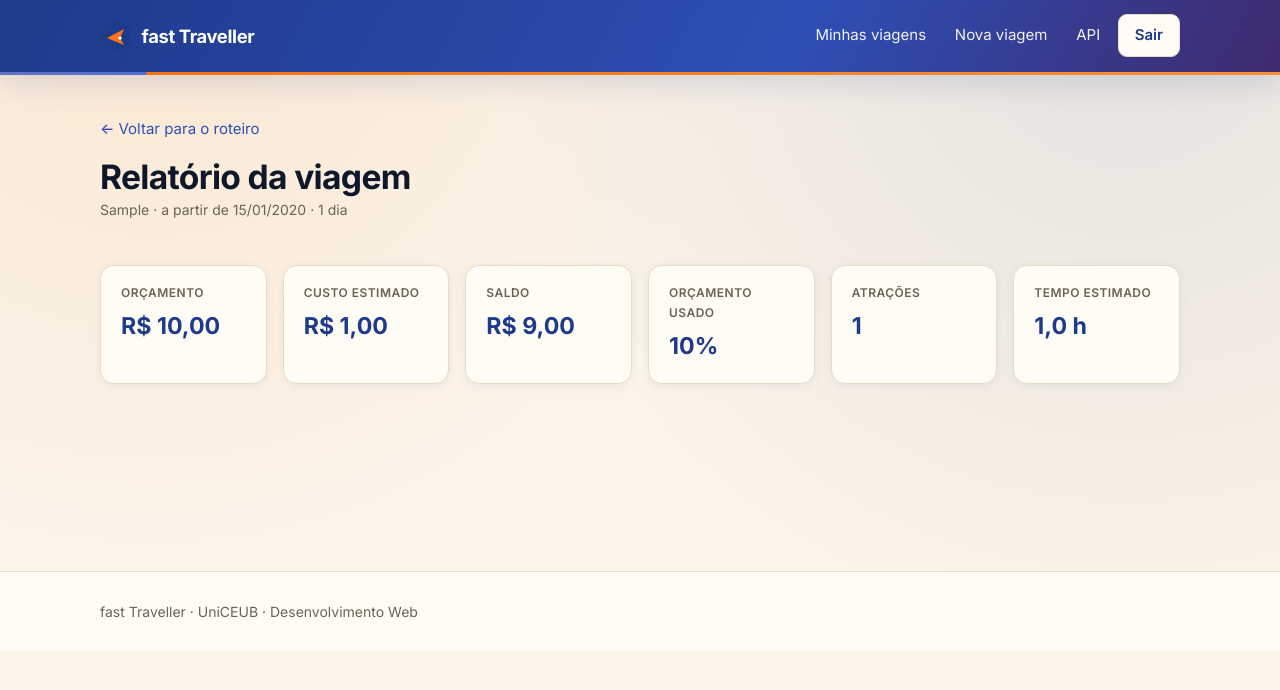
After one commit to YuriMacedoBolis/Fast-Traveller, a Django app: page /viagens/1/relatorio/ in a window 1280 px wide. The commit adds this page. Shown: the top 690 px of the page. Run offline with Django 5.2, Linux system fonts and the light colour scheme; a user stored in the database is signed in; tables that the repository leaves empty hold one stand-in row (values such as "Sample post"); parts of the project's set-up code (start-up, migrations or seed data) failed here and were passed over.

Commit message:
feat: cria pagina de relatorio com os indicadores da viagem

```diff
--- a/static/css/base.css
+++ b/static/css/base.css
@@ -897,3 +897,27 @@ a:hover {
     top: 5.5rem;
   }
 }
+
+.indicadores {
+  display: grid;
+  grid-template-columns: repeat(auto-fit, minmax(160px, 1fr));
+  gap: 1rem;
+  margin-bottom: 1.5rem;
+}
+
+.indicador {
+  padding: 1.1rem 1.25rem;
+  background: var(--superficie);
+  border: 1px solid var(--borda);
+  border-radius: var(--raio);
+  box-shadow: var(--sombra);
+  animation: surgir 460ms var(--transicao) both;
+}
+
+.indicador__valor {
+  display: block;
+  margin-top: 0.25rem;
+  font-size: 1.45rem;
+  font-weight: 700;
+  color: var(--azul-viagem);
+}
--- /dev/null
+++ b/templates/viagens/relatorio.html
@@ -0,0 +1,52 @@
+{% extends "base.html" %}
+
+{% block titulo %}Relatório {{ viagem.destino }} &middot; fast Traveller{% endblock %}
+
+{% block conteudo %}
+  <a class="link-voltar no-print" href="{% url 'viagens:roteiro' viagem.pk %}">&larr; Voltar para o roteiro</a>
+
+  <div class="cabecalho-pagina">
+    <div>
+      <h1>Relatório da viagem</h1>
+      <p class="legenda">
+        {{ viagem.destino }} &middot; a partir de {{ viagem.data_inicio|date:"d/m/Y" }} &middot;
+        {{ viagem.duracao_dias }} dia{{ viagem.duracao_dias|pluralize }}
+      </p>
+    </div>
+  </div>
+
+  <section class="indicadores">
+    <div class="indicador">
+      <span class="dado__rotulo">Orçamento</span>
+      <span class="indicador__valor">R$ {{ relatorio.orcamento_total|floatformat:"2g" }}</span>
+    </div>
+    <div class="indicador">
+      <span class="dado__rotulo">Custo estimado</span>
+      <span class="indicador__valor">R$ {{ relatorio.custo_total_estimado|floatformat:"2g" }}</span>
+    </div>
+    <div class="indicador">
+      <span class="dado__rotulo">Saldo</span>
+      <span class="indicador__valor {% if relatorio.saldo_restante < 0 %}texto-alerta{% else %}texto-sucesso{% endif %}">
+        R$ {{ relatorio.saldo_restante|floatformat:"2g" }}
+      </span>
+    </div>
+    <div class="indicador">
+      <span class="dado__rotulo">Orçamento usado</span>
+      <span class="indicador__valor">{{ uso_orcamento|floatformat:0 }}%</span>
+    </div>
+    <div class="indicador">
+      <span class="dado__rotulo">Atrações</span>
+      <span class="indicador__valor">{{ relatorio.total_atracoes }}</span>
+    </div>
+    <div class="indicador">
+      <span class="dado__rotulo">Tempo estimado</span>
+      <span class="indicador__valor">{{ viagem.tempo_total_estimado|floatformat:1 }} h</span>
+    </div>
+  </section>
+
+  {% if relatorio.saldo_restante < 0 %}
+    <p class="mensagem mensagem--error">
+      O roteiro passou do orçamento em R$ {{ estouro|floatformat:"2g" }}.
+    </p>
+  {% endif %}
+{% endblock %}
--- a/viagens/urls.py
+++ b/viagens/urls.py
@@ -5,6 +5,7 @@ from viagens.views import (
     ViagemDeleteView,
     ViagemDetailView,
     ViagemListView,
+    ViagemRelatorioView,
     ViagemUpdateView,
 )
 
@@ -14,6 +15,7 @@ urlpatterns = [
     path("viagens/", ViagemListView.as_view(), name="lista"),
     path("viagens/nova/", ViagemCreateView.as_view(), name="nova"),
     path("viagens/<int:pk>/", ViagemDetailView.as_view(), name="roteiro"),
+    path("viagens/<int:pk>/relatorio/", ViagemRelatorioView.as_view(), name="relatorio"),
     path("viagens/<int:pk>/editar/", ViagemUpdateView.as_view(), name="editar"),
     path("viagens/<int:pk>/excluir/", ViagemDeleteView.as_view(), name="excluir"),
 ]
--- a/viagens/views.py
+++ b/viagens/views.py
@@ -6,6 +6,7 @@ from django.views.generic import CreateView, DeleteView, DetailView, ListView, U
 from viagens.api.serializers import AtracaoSerializer
 from viagens.forms import BuscaViagemForm, ViagemForm
 from viagens.models import Categoria, Viagem
+from viagens.services.sugestoes import calcular_relatorio
 
 
 class ViagemListView(LoginRequiredMixin, ListView):
@@ -59,6 +60,24 @@ class ViagemDetailView(LoginRequiredMixin, DetailView):
         return contexto
 
 
+class ViagemRelatorioView(LoginRequiredMixin, DetailView):
+    model = Viagem
+    template_name = "viagens/relatorio.html"
+    context_object_name = "viagem"
+
+    def get_queryset(self):
+        return Viagem.objects.filter(usuario=self.request.user)
+
+    def get_context_data(self, **kwargs):
+        contexto = super().get_context_data(**kwargs)
+        relatorio = calcular_relatorio(self.object)
+
+        contexto["relatorio"] = relatorio
+        contexto["uso_orcamento"] = relatorio["custo_total_estimado"] / relatorio["orcamento_total"] * 100
+        contexto["estouro"] = -relatorio["saldo_restante"]
+        return contexto
+
+
 class ViagemCreateView(LoginRequiredMixin, CreateView):
     model = Viagem
     form_class = ViagemForm
```
